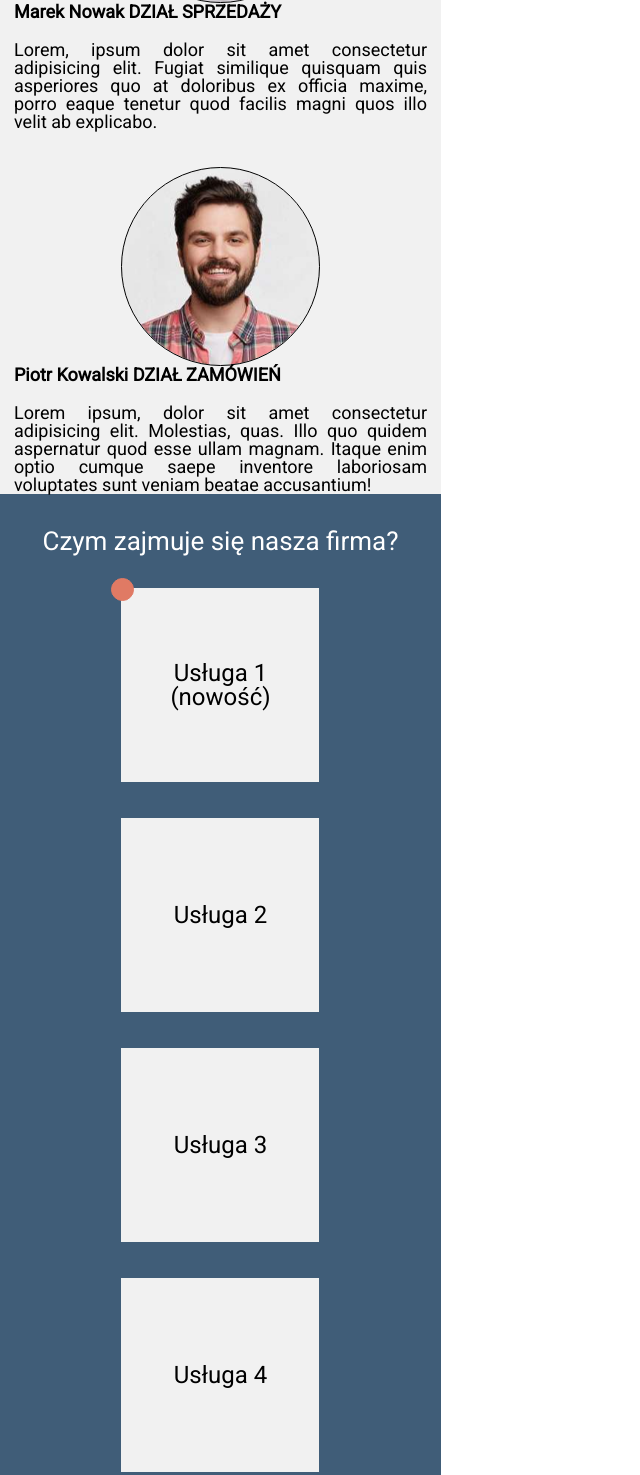
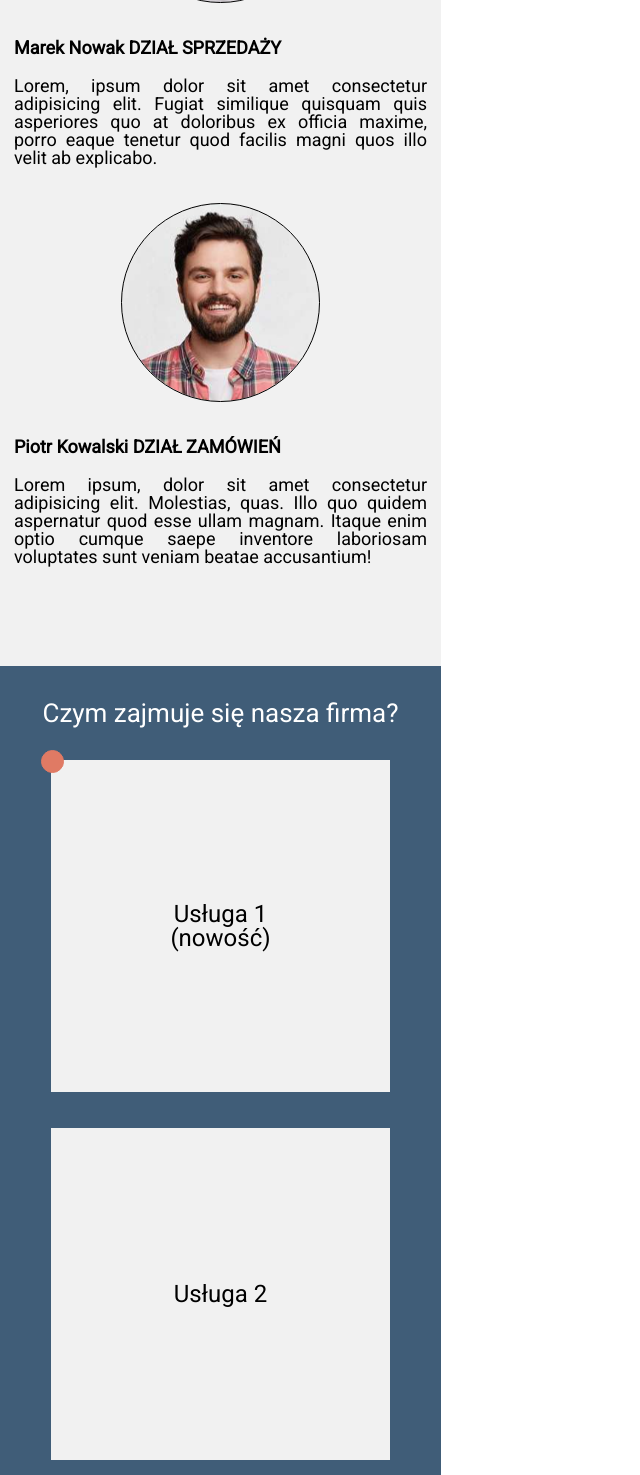
Before and after one commit to katbox9/KatarzynaSkrzynecka_Projekt-zaliczeniowy-2, a plain HTML site: page index.html in a window 1280 px wide. Shown: the part 1100-2575 px from the top of the page, without its empty margins (0-640 px from the left). Drawn offline with Linux system fonts and the light colour scheme.

Commit message:
resize offer items and add padding bottom to main section

```diff
--- a/styles/style.css
+++ b/styles/style.css
@@ -1,6 +1,9 @@
 html {
   scroll-behavior: smooth;
   font-family: "Roboto", sans-serif;
+}
+body {
+  width: 441px;
 }
 
 .header-container {
@@ -51,16 +54,16 @@ shadow {
 .landing-page-container {
   display: flex;
   flex-direction: column;
-  gap: 43px;
   flex-wrap: wrap;
   align-content: flex-start;
   justify-content: center;
+  gap: 43px;
   width: 413px;
   height: 100%;
   margin: 0 auto;
-  font-style: normal;
+  /* font-style: normal; */
   font-weight: 700;
-  line-height: normal;
+  /* line-height: normal; */
 }
 .heading-landing-page {
   display: flex;
@@ -129,6 +132,7 @@ shadow {
   margin: 0 auto;
   color: #000;
   font-size: 18px;
+  padding-bottom: 100px;
 }
 .first-specjalist,
 .second-specjalist {
@@ -136,6 +140,7 @@ shadow {
   flex-direction: column;
   justify-content: center;
   align-items: center;
+  gap: 36px;
 }
 .specjalist-pic-Piotr-item,
 .specjalist-pic-Marek-item {
@@ -173,6 +178,9 @@ shadow {
   font-size: 26px;
   text-align: center;
 }
+.offer-section {
+  padding-bottom: 45px;
+}
 .offer-container {
   display: grid;
   grid-template-columns: auto;
@@ -187,8 +195,8 @@ shadow {
   align-items: center;
   flex-direction: column;
   transition: 0.5s;
-  width: 198px;
-  height: 194px;
+  width: 339px;
+  height: 332px;
   background: #f1f1f1;
   color: #000;
   font-size: 24px;
```
